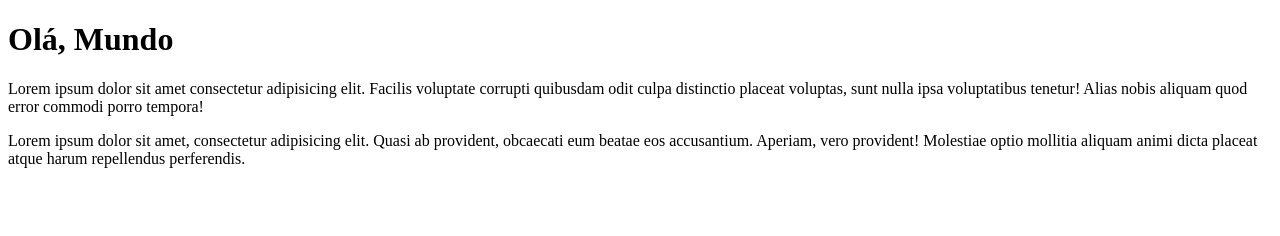
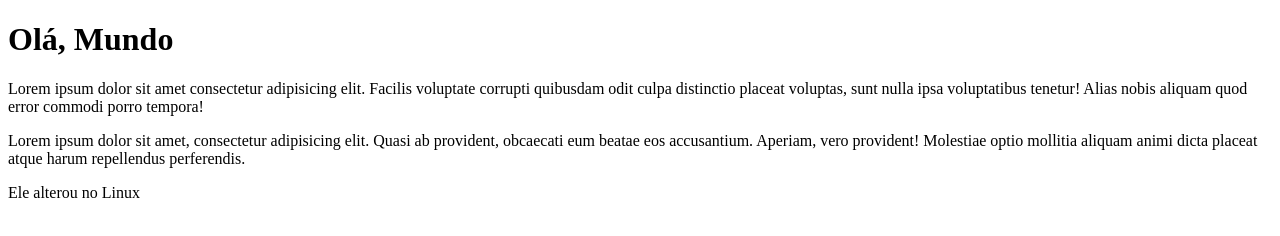
Before and after one commit to Edson-Gabriel/Ola-Mundo, a plain HTML site: page Site exemplo/index.html in a window 1280 px wide. Drawn offline with Linux system fonts and the light colour scheme.

Commit message:
alteração linux

```diff
--- a/Site exemplo/index.html
+++ b/Site exemplo/index.html
@@ -8,5 +8,6 @@
         <h1>Olá, Mundo</h1>
         <p>Lorem ipsum dolor sit amet consectetur adipisicing elit. Facilis voluptate corrupti quibusdam odit culpa distinctio placeat voluptas, sunt nulla ipsa voluptatibus tenetur! Alias nobis aliquam quod error commodi porro tempora!</p>
         <p>Lorem ipsum dolor sit amet, consectetur adipisicing elit. Quasi ab provident, obcaecati eum beatae eos accusantium. Aperiam, vero provident! Molestiae optio mollitia aliquam animi dicta placeat atque harum repellendus perferendis.</p>
+        <p>Ele alterou no Linux</p>
 </body>
 </html>
```
